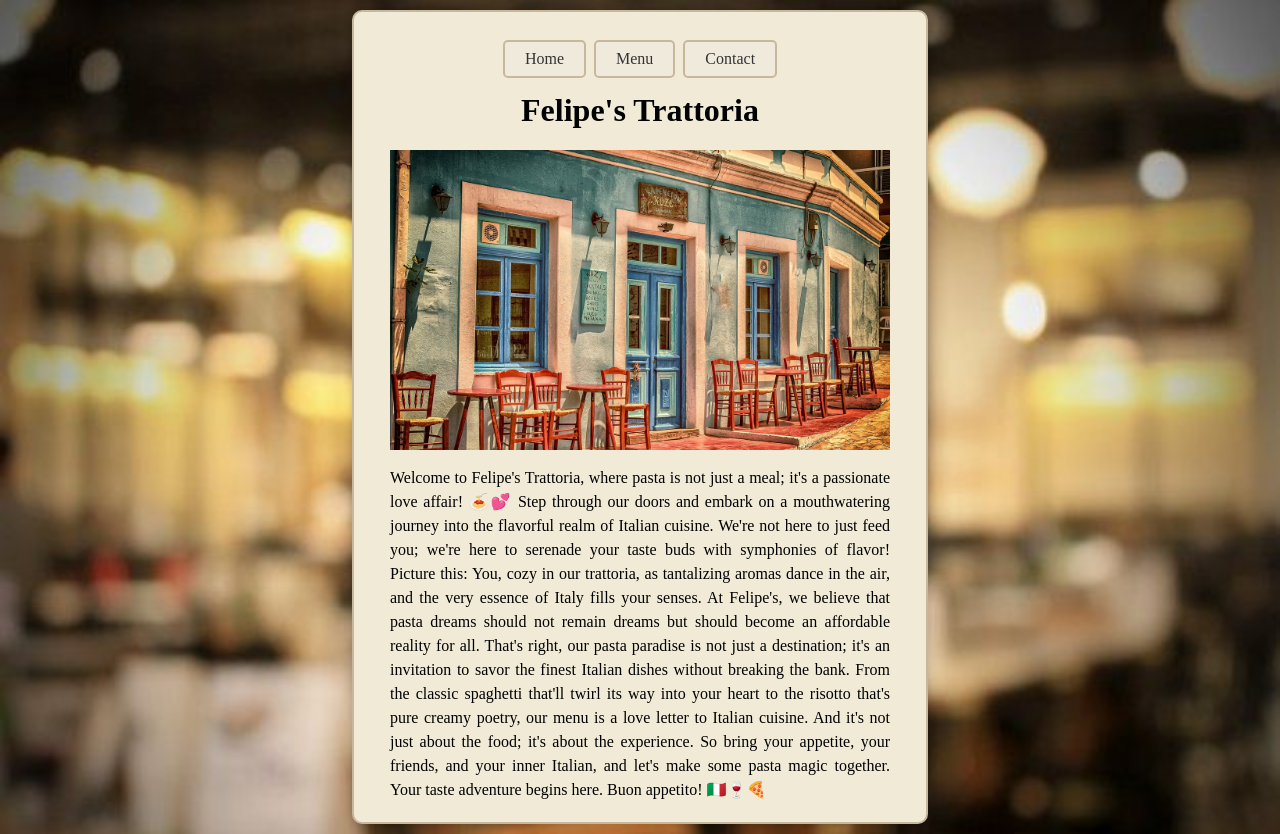
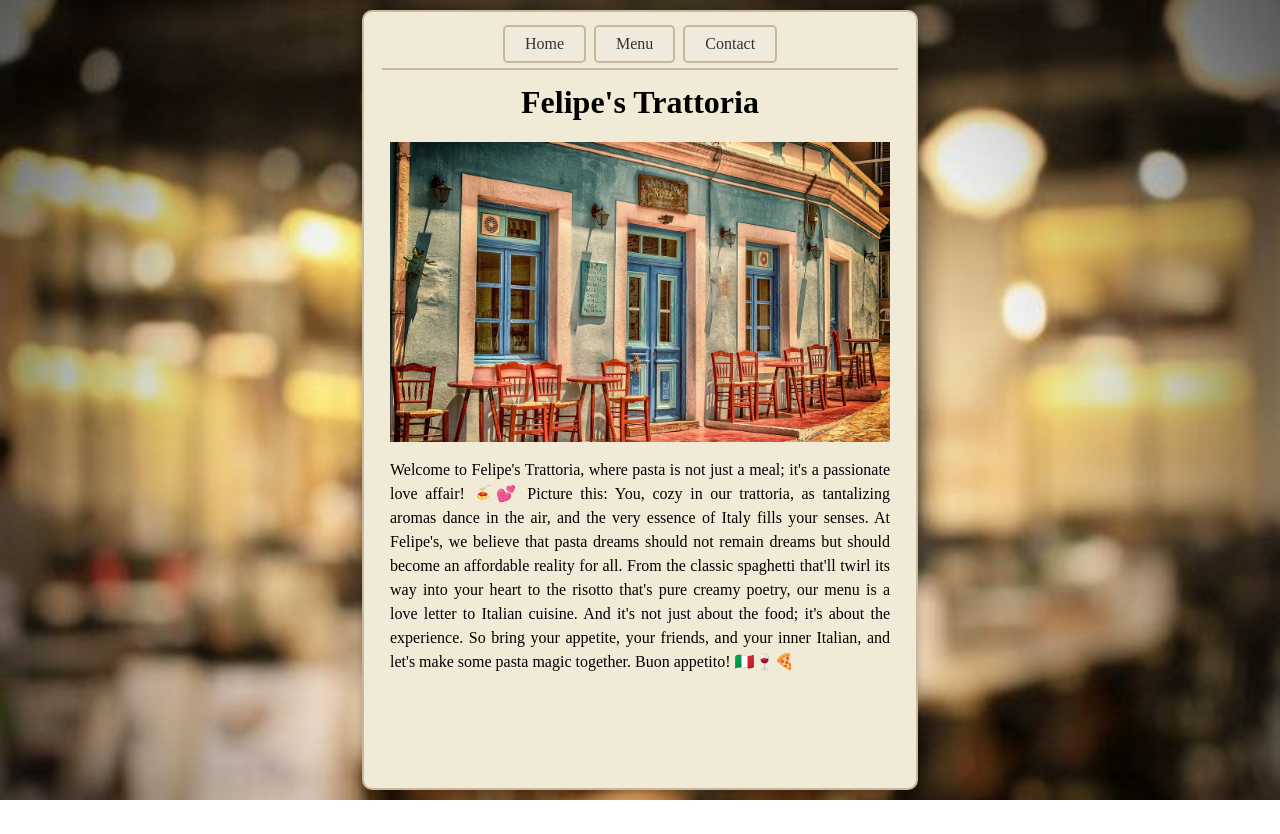
Before and after one commit to felipeggrs/restaurant-page, a website built with webpack: page dist/index.html in a window 1280 px wide. After the commit the page ends 800 px from the top, so only its background shows below. Built offline with Linux system fonts and the light colour scheme.

Commit message:
Improve CSS details

```diff
--- a/src/homepage.js
+++ b/src/homepage.js
@@ -22,7 +22,7 @@ function homePage(container) {
   pageImage.setAttribute("id", "pageImage");
   pagePara.setAttribute("class", "centeredPara");
   pagePara.textContent =
-    "Welcome to Felipe's Trattoria, where pasta is not just a meal; it's a passionate love affair! 🍝💕 Step through our doors and embark on a mouthwatering journey into the flavorful realm of Italian cuisine. We're not here to just feed you; we're here to serenade your taste buds with symphonies of flavor! Picture this: You, cozy in our trattoria, as tantalizing aromas dance in the air, and the very essence of Italy fills your senses. At Felipe's, we believe that pasta dreams should not remain dreams but should become an affordable reality for all. That's right, our pasta paradise is not just a destination; it's an invitation to savor the finest Italian dishes without breaking the bank. From the classic spaghetti that'll twirl its way into your heart to the risotto that's pure creamy poetry, our menu is a love letter to Italian cuisine. And it's not just about the food; it's about the experience. So bring your appetite, your friends, and your inner Italian, and let's make some pasta magic together. Your taste adventure begins here. Buon appetito! 🇮🇹🍷🍕";
+    "Welcome to Felipe's Trattoria, where pasta is not just a meal; it's a passionate love affair! 🍝💕 Picture this: You, cozy in our trattoria, as tantalizing aromas dance in the air, and the very essence of Italy fills your senses. At Felipe's, we believe that pasta dreams should not remain dreams but should become an affordable reality for all. From the classic spaghetti that'll twirl its way into your heart to the risotto that's pure creamy poetry, our menu is a love letter to Italian cuisine. And it's not just about the food; it's about the experience. So bring your appetite, your friends, and your inner Italian, and let's make some pasta magic together. Buon appetito! 🇮🇹🍷🍕";
 
   // appending children to parents
   container.appendChild(pageContainer);
--- a/src/styles.css
+++ b/src/styles.css
@@ -105,12 +105,18 @@ body {
   background-size: cover;
 }
 
+.btnContainer {
+  position: relative;
+  padding: 5px;
+  border-bottom: 2px solid #c7b89d; /* Solid line border */
+}
+
 .mainContainer {
   background-color: rgb(240, 234, 214);
   border: 2px solid #c7b89d; /* Add a solid border with a slightly darker color */
   border-radius: 10px; /* Increase border-radius for rounded corners */
-  box-shadow: 0px 0px 10px rgba(0, 0, 0, 0.2); /* Add a subtle shadow */
-  padding: 20px; /* Increase padding for spacing */
+  box-shadow: 0px 0px 10px rgba(0, 0, 0, 0.2);
+  padding: 0px 10px;
   margin: 10px;
 }
 
```
Also changed, not shown: dist/main.js.
